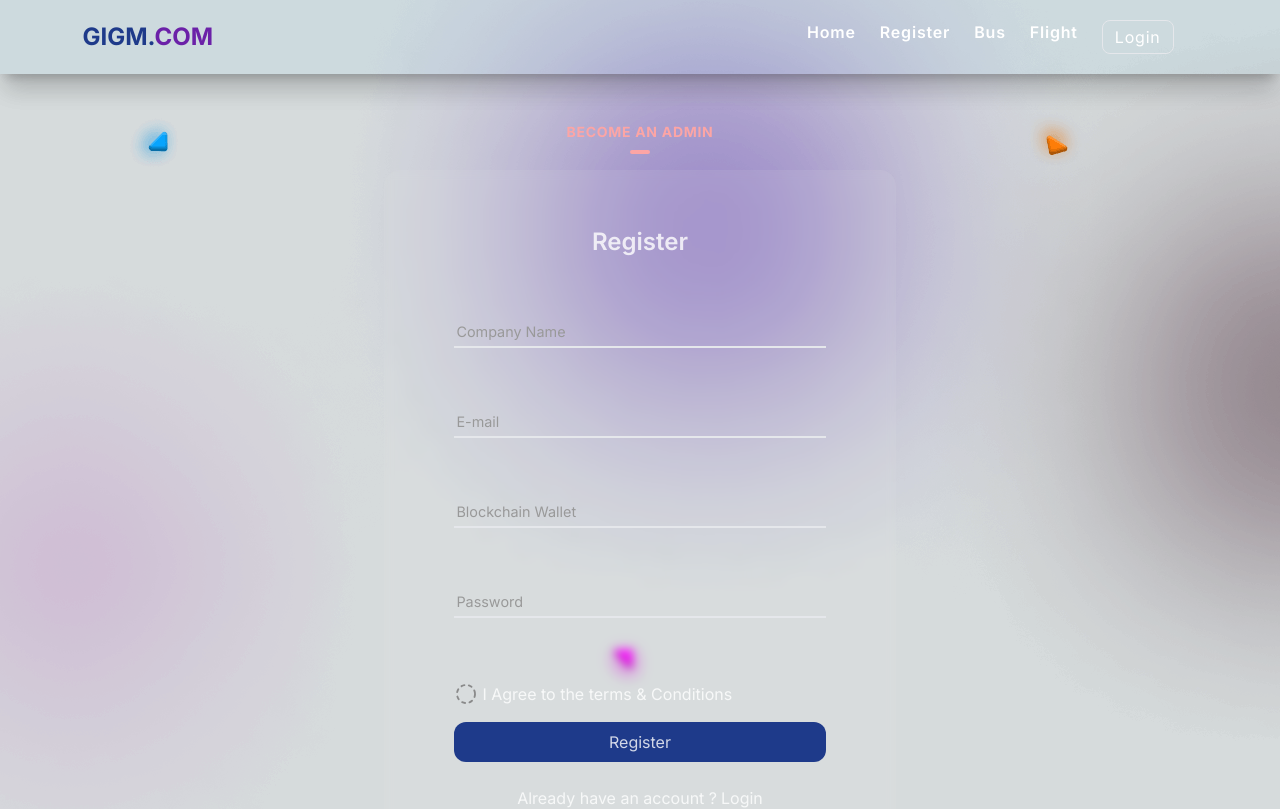
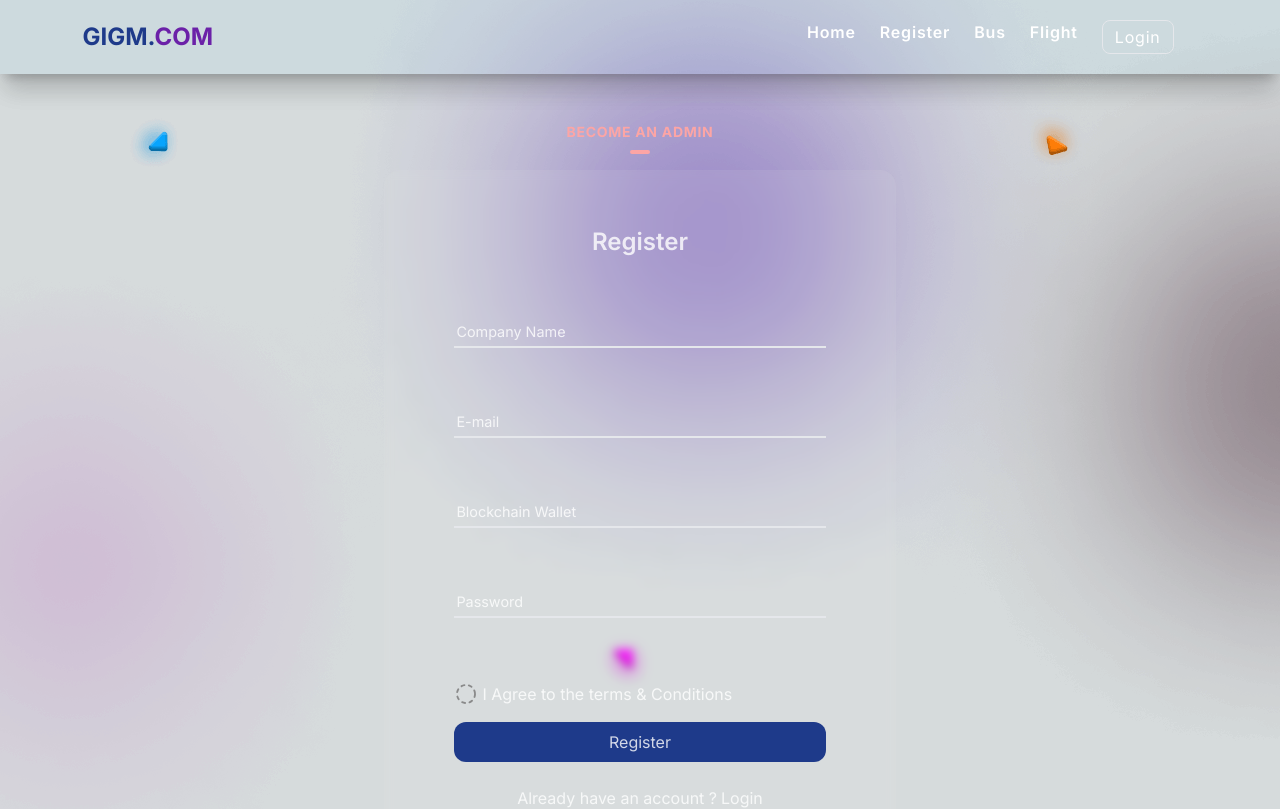
Before and after one commit to JoshdfG/Booking-app, a Next.js app: page /admin in a window 1280 px wide. Shown: the top 809 px of the page. Built offline with nearby package versions, Linux system fonts and the light colour scheme.

Commit message:
modified:   src/app/globals.css

```diff
--- a/src/app/globals.css
+++ b/src/app/globals.css
@@ -38,7 +38,7 @@ label {
   transform: translateY(-60%);
   transition: transform 0.3s ease-out, font-size 0.3s ease-out;
   font-size: .9rem;
-  color: #999;
+  /* color: #999; */
   pointer-events: none; /* This ensures that the placeholder does not interfere with cursor events */
   z-index: 1; /* Ensure the placeholder is above the input */
 }
@@ -50,7 +50,7 @@ input {
 
 .focused .placeholder,
   input:valid + .placeholder {
-  transform: translateY(-150%);
+  transform: translateY(-180%);
   font-size: 0.7rem;
 }
 
```
